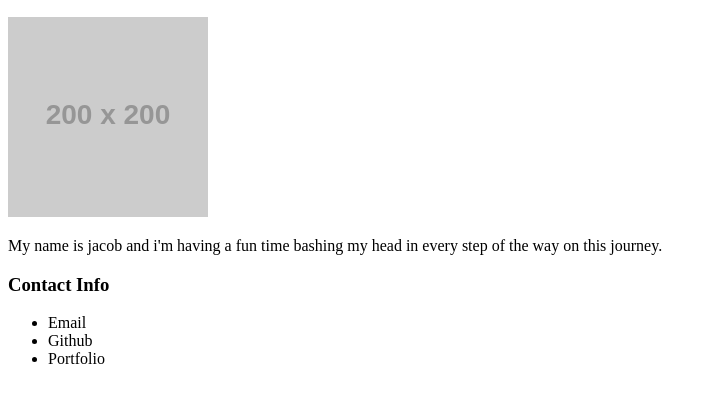
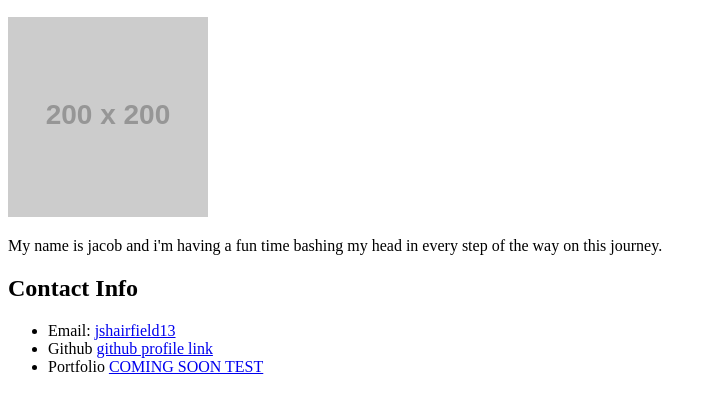
Before and after one commit to lilcobby/first-day-repo, a plain HTML site: page index.html in a window 1280 px wide. Shown: the part 110-520 px from the top of the page, without its empty margins (0-717 px from the left). Drawn offline with Linux system fonts and the light colour scheme; placeholder pictures from the web are drawn by us.

Commit message:
added email and github links to the page

```diff
--- a/index.html
+++ b/index.html
@@ -27,13 +27,16 @@
 
                 <p> My name is jacob and i'm having a fun time bashing my head in every step of the way on this journey.</p>
 
-            <h3>Contact Info</h3>
+            <h2>Contact Info</h2>
 
             <ul>
 
-                <li>Email</li>
-                <li>Github</li>
-                <li>Portfolio</li>
+                <li>Email: <a href="mailto: jshairfield13@gmail.com">
+                    jshairfield13</a></li>
+                <li>Github <a href="https://github.com/lilcobby">
+                    github profile link </a> </li>
+                <li>Portfolio <a href="COMING SOON">
+                    COMING SOON TEST </a></li>
 
             </ul>
 
```
